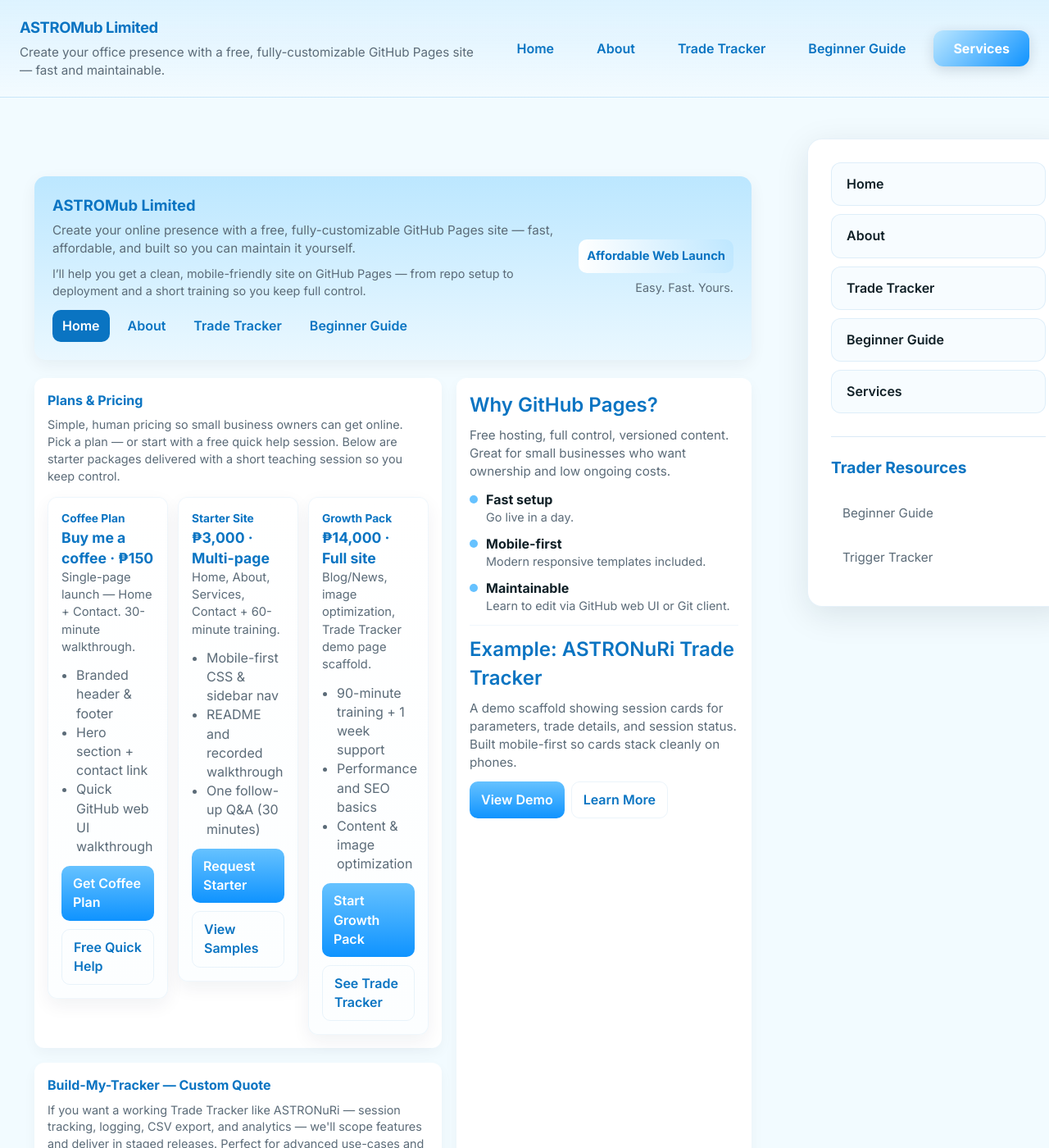
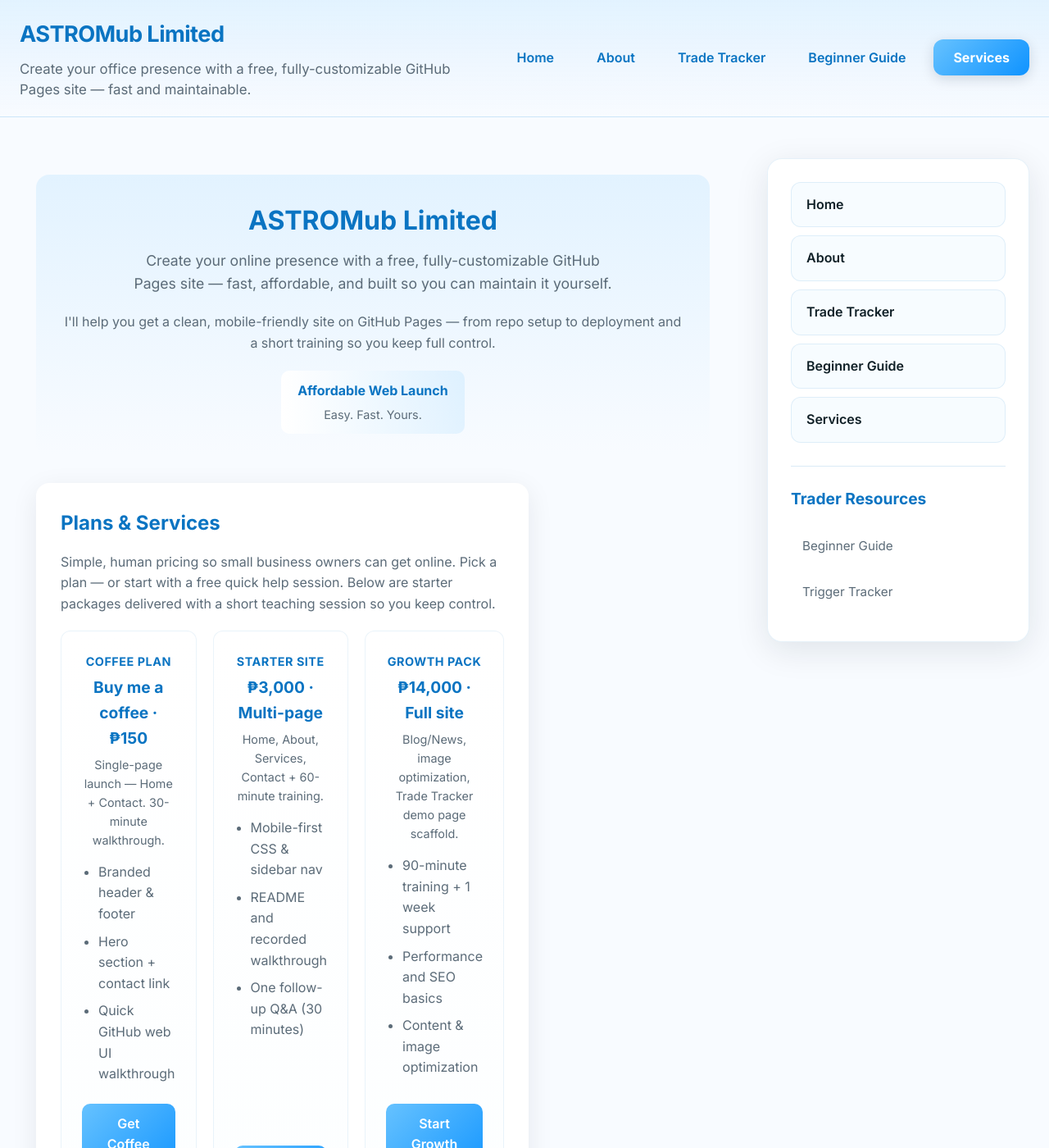
Before and after one commit to astromub/silver-umbrella, a Jekyll site: the page built from pricing.html, in a window 1280 px wide and 1400 px high. Shown: the whole window at 82% size. Built offline with Jekyll 4.4.1, drawn with Linux system fonts in a browser that asks for light colours; some of the changed text lies outside the part shown.

Commit message:
Update pricing.html

```diff
--- a/pricing.html
+++ b/pricing.html
@@ -1,233 +1,338 @@
 ---
 layout: default
-title: Pricing
+title: Services
 permalink: /pricing.html
 ---
 
-<!doctype html>
-<html lang="en">
-<head>
-  <meta charset="utf-8" />
-  <meta name="viewport" content="width=device-width,initial-scale=1" />
-  <title>ASTROMub — Plans & Pricing</title>
-  <link href="https://fonts.googleapis.com/css2?family=Inter:wght@400;600;700&display=swap" rel="stylesheet">
-  <style>
-    :root{
-      --bg:#f2fbff;
-      --card:#ffffff;
-      --accent:#bce7ff;
-      --accent-2:#66c2ff;
-      --muted:#5b6b78;
-      --brand:#0a74c2;
-      --danger:#ef4444;
-      --radius:12px;
-      --gap:16px;
-      --max:1100px;
-    }
-    *{box-sizing:border-box}
-    body{font-family:Inter,system-ui,Segoe UI,Roboto,-apple-system; margin:0; background:var(--bg); color:#102027; -webkit-font-smoothing:antialiased; -moz-osx-font-smoothing:grayscale; line-height:1.45}
-    .wrap{max-width:var(--max); margin:28px auto; padding:18px}
-    header.site {
-      background: linear-gradient(180deg,var(--accent) 0%, rgba(102,194,255,0.06) 100%);
-      border-radius:14px; padding:22px; box-shadow: 0 6px 20px rgba(6,30,44,0.06); margin-bottom:20px;
-      display:flex; gap:16px; align-items:center;
-    }
-    .brand {
-      display:flex; flex-direction:column;
-    }
-    .brand h1{margin:0; font-size:1.15rem; color:var(--brand); font-weight:700}
-    .brand p{margin:6px 0 0; color:var(--muted); font-size:0.95rem}
-    .lead {
-      margin-top:10px; color:var(--muted); font-size:0.95rem; max-width:70ch;
-    }
-
-    nav.topnav { margin-top:12px; display:flex; gap:10px; flex-wrap:wrap; align-items:center }
-    nav.topnav a { text-decoration:none; color:var(--brand); background:transparent; padding:8px 12px; border-radius:10px; font-weight:600 }
-    nav.topnav a.active { background:var(--brand); color:#fff }
-
-    .grid { display:grid; grid-template-columns: 1fr; gap:18px; margin-top:22px }
-    @media(min-width:900px){ .grid{ grid-template-columns: 2fr 360px } }
-
-    .main { display:flex; flex-direction:column; gap:18px; }
-    .post { background:var(--card); border-radius:12px; padding:16px; box-shadow:0 6px 16px rgba(6,30,44,0.04); }
-    .post h2{margin:0 0 8px 0; font-size:1rem; color:var(--brand)}
-    .post p{margin:0;color:var(--muted)}
-
-    .cards { display:flex; flex-direction:column; gap:12px; margin-top:6px }
-    @media(min-width:720px){ .cards{ flex-direction:row } }
-    .card {
-      background:linear-gradient(180deg,#ffffff 0%, #fcfeff 100%);
-      border-radius:12px; padding:16px; box-shadow:0 8px 22px rgba(8,30,60,0.06);
-      border:1px solid rgba(10,116,194,0.06); flex:1; min-width:0;
-      display:flex; flex-direction:column; gap:12px;
-    }
-    .card .price { font-size:1.1rem; color:var(--brand); font-weight:700 }
-    .card .meta { color:var(--muted); font-size:0.92rem }
-    .card ul { margin:0; padding-left:18px; color:var(--muted) }
-    .card .cta { margin-top:auto; display:flex; gap:10px; flex-wrap:wrap }
-    .btn { display:inline-flex; align-items:center; justify-content:center; gap:8px; border:0; cursor:pointer; padding:10px 14px; border-radius:10px; font-weight:600; text-decoration:none }
-    .btn-primary { background:linear-gradient(180deg,var(--accent-2), #0f93ff); color:#fff }
-    .btn-ghost { background:transparent; color:var(--brand); border:1px solid rgba(10,116,194,0.08) }
-    .btn-small { font-size:0.88rem; padding:8px 10px; border-radius:8px }
-
-    aside.side { background:var(--card); border-radius:12px; padding:16px; box-shadow:0 6px 18px rgba(6,30,44,0.04) }
-    .side h3{margin:0 0 8px 0; color:var(--brand)}
-    .side p{margin:0 0 12px 0; color:var(--muted); font-size:0.95rem}
-    .feature { display:flex; gap:10px; align-items:flex-start; margin-bottom:10px }
-    .dot { width:10px; height:10px; border-radius:50%; background:var(--accent-2); margin-top:6px }
-
-    footer.sitefoot { margin-top:18px; color:var(--muted); font-size:0.9rem; text-align:center }
-    .ribbon { background:linear-gradient(90deg,#fff 0%, rgba(102,194,255,0.14) 100%); padding:10px; border-radius:10px; display:inline-block; color:var(--brand); font-weight:700; font-size:0.92rem }
-    .muted { color:var(--muted); font-size:0.9rem }
-    .kicker { color:#0a74c2; font-weight:700; font-size:0.86rem }
-  </style>
-</head>
-<body>
-  <div class="wrap">
-
-    <header class="site">
-      <div style="flex:1">
-        <div class="brand">
+<div class="pricing-container">
+  <div class="pricing-header">
+    <div class="pricing-brand">
       <h1>ASTROMub Limited</h1>
       <p>Create your online presence with a free, fully-customizable GitHub Pages site — fast, affordable, and built so you can maintain it yourself.</p>
     </div>
 
-        <div class="lead muted">I’ll help you get a clean, mobile-friendly site on GitHub Pages — from repo setup to deployment and a short training so you keep full control.</div>
+    <div class="pricing-lead">I'll help you get a clean, mobile-friendly site on GitHub Pages — from repo setup to deployment and a short training so you keep full control.</div>
 
-        <nav class="topnav" aria-label="Primary">
-          <a class="active" href="https://astromub.github.io/">Home</a>
-          <a href="https://astromub.github.io/about.html">About</a>
-          <a href="https://astromub.github.io/trade-tracker.html">Trade Tracker</a>
-          <a href="https://astromub.github.io/beginner-guide.html">Beginner Guide</a>
-        </nav>
+    <div class="pricing-ribbon">
+      <div class="ribbon-text">Affordable Web Launch</div>
+      <div class="ribbon-subtitle">Easy. Fast. Yours.</div>
+    </div>
   </div>
 
-      <div style="min-width:160px; text-align:right">
-        <div class="ribbon">Affordable Web Launch</div>
-        <div style="margin-top:8px" class="muted">Easy. Fast. Yours.</div>
-      </div>
-    </header>
+  <div class="pricing-content">
+    <div class="pricing-main">
+      <article class="pricing-section">
+        <h2>Plans & Services</h2>
+        <p class="pricing-description">Simple, human pricing so small business owners can get online. Pick a plan — or start with a free quick help session. Below are starter packages delivered with a short teaching session so you keep control.</p>
 
-    <div class="grid">
-
-      <!-- main column -->
-      <div class="main">
-
-        <article class="post">
-          <h2>Plans & Pricing</h2>
-          <p class="muted">Simple, human pricing so small business owners can get online. Pick a plan — or start with a free quick help session. Below are starter packages delivered with a short teaching session so you keep control.</p>
-
-          <div class="cards" style="margin-top:14px">
-
-            <section class="card">
-              <div>
-                <div class="kicker">Coffee Plan</div>
-                <div class="price">Buy me a coffee · ₱150</div>
-                <div class="meta">Single-page launch — Home + Contact. 30-minute walkthrough.</div>
+        <div class="pricing-cards">
+          <section class="pricing-card">
+            <div class="card-header">
+              <div class="card-kicker">Coffee Plan</div>
+              <div class="card-price">Buy me a coffee · ₱150</div>
+              <div class="card-meta">Single-page launch — Home + Contact. 30-minute walkthrough.</div>
             </div>
 
-              <ul>
+            <ul class="card-features">
               <li>Branded header & footer</li>
               <li>Hero section + contact link</li>
               <li>Quick GitHub web UI walkthrough</li>
             </ul>
 
-              <div class="cta">
-                <a class="btn btn-primary" href="https://astromub.github.io/#coffee">Get Coffee Plan</a>
-                <a class="btn btn-ghost" href="https://astromub.github.io/beginner-guide.html#free-help">Free Quick Help</a>
+            <div class="card-actions">
+              <a class="btn btn-primary" href="{{ '/' | relative_url }}#coffee">Get Coffee Plan</a>
+              <a class="btn btn-ghost" href="{{ '/beginner-guide' | relative_url }}#free-help">Free Quick Help</a>
             </div>
           </section>
 
-            <section class="card">
-              <div>
-                <div class="kicker">Starter Site</div>
-                <div class="price">₱3,000 · Multi-page</div>
-                <div class="meta">Home, About, Services, Contact + 60-minute training.</div>
+          <section class="pricing-card">
+            <div class="card-header">
+              <div class="card-kicker">Starter Site</div>
+              <div class="card-price">₱3,000 · Multi-page</div>
+              <div class="card-meta">Home, About, Services, Contact + 60-minute training.</div>
             </div>
 
-              <ul>
+            <ul class="card-features">
               <li>Mobile-first CSS & sidebar nav</li>
               <li>README and recorded walkthrough</li>
               <li>One follow-up Q&amp;A (30 minutes)</li>
             </ul>
 
-              <div class="cta">
-                <a class="btn btn-primary" href="https://astromub.github.io/#starter">Request Starter</a>
-                <a class="btn btn-ghost" href="https://astromub.github.io/about.html">View Samples</a>
+            <div class="card-actions">
+              <a class="btn btn-primary" href="{{ '/' | relative_url }}#starter">Request Starter</a>
+              <a class="btn btn-ghost" href="{{ '/about' | relative_url }}">View Samples</a>
             </div>
           </section>
 
-            <section class="card">
-              <div>
-                <div class="kicker">Growth Pack</div>
-                <div class="price">₱14,000 · Full site</div>
-                <div class="meta">Blog/News, image optimization, Trade Tracker demo page scaffold.</div>
+          <section class="pricing-card">
+            <div class="card-header">
+              <div class="card-kicker">Growth Pack</div>
+              <div class="card-price">₱14,000 · Full site</div>
+              <div class="card-meta">Blog/News, image optimization, Trade Tracker demo page scaffold.</div>
             </div>
 
-              <ul>
+            <ul class="card-features">
               <li>90-minute training + 1 week support</li>
               <li>Performance and SEO basics</li>
               <li>Content & image optimization</li>
             </ul>
 
-              <div class="cta">
-                <a class="btn btn-primary" href="https://astromub.github.io/#growth">Start Growth Pack</a>
-                <a class="btn btn-ghost" href="https://astromub.github.io/trade-tracker.html">See Trade Tracker</a>
+            <div class="card-actions">
+              <a class="btn btn-primary" href="{{ '/' | relative_url }}#growth">Start Growth Pack</a>
+              <a class="btn btn-ghost" href="{{ '/trade-tracker' | relative_url }}">See Trade Tracker</a>
             </div>
           </section>
-
-          </div> <!-- cards -->
-
-        </article>
-
-        <article class="post">
-          <h2>Build-My-Tracker — Custom Quote</h2>
-          <p class="muted">If you want a working Trade Tracker like ASTRONuRi — session tracking, logging, CSV export, and analytics — we'll scope features and deliver in staged releases. Perfect for advanced use-cases and revenue-generating tools.</p>
-
-          <div style="margin-top:12px; display:flex; gap:10px; flex-wrap:wrap">
-            <a class="btn btn-primary" href="https://astromub.github.io/#quote">Request Quote</a>
-            <a class="btn btn-ghost" href="https://astromub.github.io/#scope">Schedule a Scoping Call</a>
         </div>
       </article>
 
-        <article class="post">
-          <h2>Free Help & Samples</h2>
-          <p class="muted">I offer a free 15-minute help session for one focused issue (fix mobile button size, make a sidebar visible, or help commit a change). I also provide a free resource pack with default layout and mobile patch you can use immediately.</p>
+      <article class="pricing-section">
+        <h2>Build-My-Tracker — Custom Quote</h2>
+        <p class="pricing-description">If you want a working Trade Tracker like ASTRONuRi — session tracking, logging, CSV export, and analytics — we'll scope features and deliver in staged releases. Perfect for advanced use-cases and revenue-generating tools.</p>
 
-          <div style="margin-top:10px">
-            <a class="btn btn-ghost btn-small" href="https://astromub.github.io/beginner-guide.html#free-help">Book Free 15-min Help</a>
-            <a class="btn btn-ghost btn-small" href="https://astromub.github.io/#resources">Download Starter Pack</a>
+        <div class="pricing-actions">
+          <a class="btn btn-primary" href="{{ '/' | relative_url }}#quote">Request Quote</a>
+          <a class="btn btn-ghost" href="{{ '/' | relative_url }}#scope">Schedule a Scoping Call</a>
         </div>
       </article>
 
+      <article class="pricing-section">
+        <h2>Free Help & Samples</h2>
+        <p class="pricing-description">I offer a free 15-minute help session for one focused issue (fix mobile button size, make a sidebar visible, or help commit a change). I also provide a free resource pack with default layout and mobile patch you can use immediately.</p>
+
+        <div class="pricing-help">
+          <a class="btn btn-ghost" href="{{ '/beginner-guide' | relative_url }}#free-help">Book Free 15-min Help</a>
+          <a class="btn btn-ghost" href="{{ '/' | relative_url }}#resources">Download Starter Pack</a>
+        </div>
+      </article>
+    </div>
+  </div>
 </div>
 
-      <!-- sidebar column -->
-      <aside class="side">
-        <h3>Why GitHub Pages?</h3>
-        <p class="muted">Free hosting, full control, versioned content. Great for small businesses who want ownership and low ongoing costs.</p>
+<style>
+.pricing-container {
+  max-width: 1200px;
+  margin: 0 auto;
+  padding: 20px;
+}
 
-        <div class="feature"><div class="dot"></div><div><strong>Fast setup</strong><div class="muted">Go live in a day.</div></div></div>
-        <div class="feature"><div class="dot"></div><div><strong>Mobile-first</strong><div class="muted">Modern responsive templates included.</div></div></div>
-        <div class="feature"><div class="dot"></div><div><strong>Maintainable</strong><div class="muted">Learn to edit via GitHub web UI or Git client.</div></div></div>
+.pricing-header {
+  background: linear-gradient(180deg, rgba(102,194,255,0.15), rgba(255,255,255,0.05));
+  border-radius: 16px;
+  padding: 30px;
+  margin-bottom: 30px;
+  text-align: center;
+}
 
-        <hr style="border:none;border-top:1px solid rgba(10,116,194,0.06); margin:12px 0">
+.pricing-brand h1 {
+  margin: 0 0 10px 0;
+  color: var(--brand);
+  font-size: 2rem;
+}
 
-        <h3>Example: ASTRONuRi Trade Tracker</h3>
-        <p class="muted">A demo scaffold showing session cards for parameters, trade details, and session status. Built mobile-first so cards stack cleanly on phones.</p>
+.pricing-brand p {
+  margin: 0 0 20px 0;
+  color: var(--muted);
+  font-size: 1.1rem;
+  max-width: 600px;
+  margin-left: auto;
+  margin-right: auto;
+}
 
-        <div style="display:flex; gap:8px; margin-top:10px">
-          <a class="btn btn-primary" href="https://astromub.github.io/trade-tracker.html">View Demo</a>
-          <a class="btn btn-ghost" href="https://astromub.github.io/beginner-guide.html">Learn More</a>
-        </div>
-      </aside>
+.pricing-lead {
+  color: var(--muted);
+  margin-bottom: 20px;
+  font-size: 1rem;
+}
 
-    </div> <!-- grid -->
+.pricing-ribbon {
+  display: inline-block;
+  background: linear-gradient(90deg, #fff 0%, rgba(102,194,255,0.14) 100%);
+  padding: 12px 20px;
+  border-radius: 10px;
+}
 
-    <footer class="sitefoot">
-      <div>Powered by ASTROMub Limited · Want to start? Reply "Coffee Plan" + GitHub username</div>
-    </footer>
+.ribbon-text {
+  color: var(--brand);
+  font-weight: 700;
+  font-size: 1rem;
+}
 
-  </div>
-</body>
-</html>
+.ribbon-subtitle {
+  color: var(--muted);
+  font-size: 0.9rem;
+  margin-top: 5px;
+}
+
+.pricing-content {
+  display: grid;
+  gap: 30px;
+}
+
+@media (min-width: 900px) {
+  .pricing-content {
+    grid-template-columns: 2fr 1fr;
+  }
+}
+
+.pricing-main {
+  display: flex;
+  flex-direction: column;
+  gap: 30px;
+}
+
+.pricing-section {
+  background: var(--surface);
+  border-radius: 16px;
+  padding: 30px;
+  box-shadow: 0 8px 32px rgba(6,30,44,0.08);
+}
+
+.pricing-section h2 {
+  margin: 0 0 15px 0;
+  color: var(--brand);
+  font-size: 1.5rem;
+}
+
+.pricing-description {
+  color: var(--muted);
+  margin: 0 0 20px 0;
+  line-height: 1.6;
+}
+
+.pricing-cards {
+  display: grid;
+  gap: 20px;
+  margin-top: 20px;
+}
+
+@media (min-width: 768px) {
+  .pricing-cards {
+    grid-template-columns: repeat(3, 1fr);
+  }
+}
+
+.pricing-card {
+  background: linear-gradient(180deg, #ffffff 0%, #fcfeff 100%);
+  border-radius: 12px;
+  padding: 25px;
+  border: 1px solid rgba(10,116,194,0.08);
+  display: flex;
+  flex-direction: column;
+  gap: 15px;
+}
+
+.card-header {
+  text-align: center;
+}
+
+.card-kicker {
+  color: var(--brand);
+  font-weight: 700;
+  font-size: 0.9rem;
+  text-transform: uppercase;
+  letter-spacing: 0.5px;
+}
+
+.card-price {
+  font-size: 1.2rem;
+  color: var(--brand);
+  font-weight: 700;
+  margin: 5px 0;
+}
+
+.card-meta {
+  color: var(--muted);
+  font-size: 0.9rem;
+}
+
+.card-features {
+  margin: 0;
+  padding-left: 20px;
+  color: var(--muted);
+  flex-grow: 1;
+}
+
+.card-features li {
+  margin-bottom: 8px;
+}
+
+.card-actions {
+  display: flex;
+  flex-direction: column;
+  gap: 10px;
+}
+
+.pricing-actions {
+  display: flex;
+  gap: 15px;
+  flex-wrap: wrap;
+}
+
+.pricing-help {
+  display: flex;
+  gap: 15px;
+  flex-wrap: wrap;
+}
+
+.btn {
+  display: inline-flex;
+  align-items: center;
+  justify-content: center;
+  padding: 12px 20px;
+  border-radius: 10px;
+  font-weight: 600;
+  text-decoration: none;
+  border: none;
+  cursor: pointer;
+  transition: all 0.2s;
+  text-align: center;
+}
+
+.btn-primary {
+  background: linear-gradient(135deg, var(--accent), #0f93ff);
+  color: #fff;
+}
+
+.btn-primary:hover {
+  transform: translateY(-2px);
+  box-shadow: 0 8px 25px rgba(6,30,44,0.25);
+}
+
+.btn-ghost {
+  background: transparent;
+  color: var(--brand);
+  border: 1px solid rgba(10,116,194,0.15);
+}
+
+.btn-ghost:hover {
+  background: rgba(102,194,255,0.1);
+  border-color: var(--accent);
+}
+
+@media (max-width: 767px) {
+  .pricing-container {
+    padding: 15px;
+  }
+
+  .pricing-header {
+    padding: 20px;
+  }
+
+  .pricing-brand h1 {
+    font-size: 1.5rem;
+  }
+
+  .pricing-section {
+    padding: 20px;
+  }
+
+  .pricing-cards {
+    grid-template-columns: 1fr;
+  }
+
+  .pricing-actions,
+  .pricing-help {
+    flex-direction: column;
+  }
+}
+</style>
```
Lines whose indentation alone changed are shown as unchanged.
